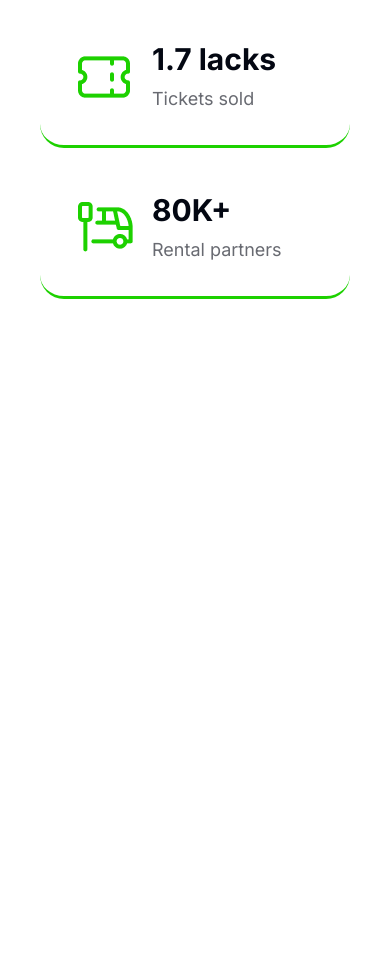
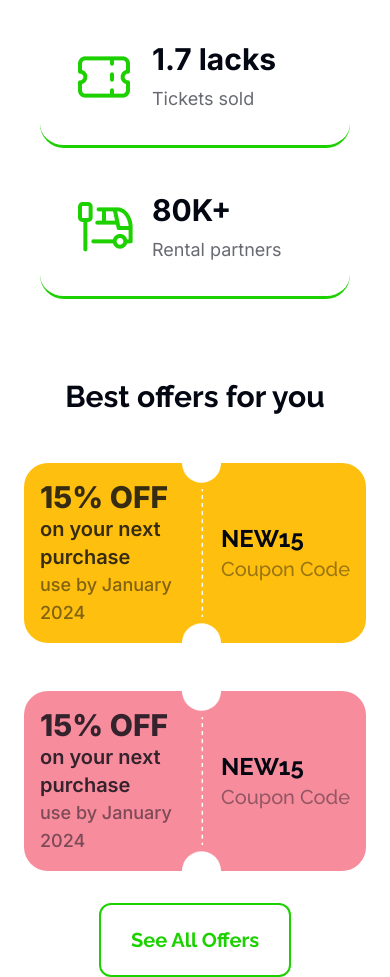
Before and after one commit to muinuddin-sm12/Milestone5-Assignment, a plain HTML site: page index.html in a window 390 px wide. Shown: the part 735-1712 px from the top of the page. Before the commit the page ends 1034 px from the top, so only its background shows below. Drawn offline with nearby package versions, Linux system fonts and the light colour scheme.

Commit message:
Best Offers section added with responsive

```diff
--- a/index.html
+++ b/index.html
@@ -53,8 +53,42 @@
             </div>
         </div>
     </header>
-    <main class="container">
-
+    <main class="container px-6 lg:px-[135px] lg:mt-[180px] mt-[450px]">
+        <!-- Best offers section -->
+        <div class="mb-[120px]">
+            <h2 class="text-center font-bold text-3xl lg:text-[40px] text-[#030712] mb-12">Best offers for you</h2>
+            <div class="flex flex-col lg:flex-row justify-center items-center gap-6 mb-8 lg:mb-16">
+                <!-- left -->
+                <div class="flex justify-between items-center h-[180px] lg:h-[220px] lg:w-[573px] p-4 lg:p-[50px] bg-[#FFBF0F] rounded-3xl mb-6 lg:mb-0">
+                    <div class="flex-1">
+                        <h2 class="inter text-3xl lg:text-[40px] text-[#030712cc] font-extrabold">15% OFF</h2>
+                        <p class="inter text-xl text-[#030712cc] font-semibold">on your next purchase</p>
+                        <p class="inter text-lg text-[#03071280] font-medium">use by January 2024</p>
+                    </div>
+                    <img class="h-[180px] lg:h-[220px]" src="images/cupon-devider.png" alt="">
+                    <div>
+                        <h3 class="text-2xl lg:text-[32px] text-[#030712] font-bold">NEW15</h3>
+                        <p class="text-xl font-medium text-[#03071266]">Coupon Code</p>
+                    </div>
+                </div>
+                <!-- right -->
+                <div class="flex justify-between items-center h-[180px] lg:h-[220px] lg:w-[573px] p-4 lg:p-[50px] bg-[#F78C9C] rounded-3xl">
+                    <div class="flex-1">
+                        <h2 class="inter text-3xl lg:text-[40px] text-[#030712cc] font-extrabold">15% OFF</h2>
+                        <p class="inter text-xl text-[#030712cc] font-semibold">on your next purchase</p>
+                        <p class="inter text-lg text-[#03071280] font-medium">use by January 2024</p>
+                    </div>
+                    <img class="h-[180px] lg:h-[220px]" src="images/cupon-devider.png" alt="">
+                    <div>
+                        <h3 class="text-2xl lg:text-[32px] text-[#030712] font-bold">NEW15</h3>
+                        <p class="text-xl font-medium text-[#03071266]">Coupon Code</p>
+                    </div>
+                </div>
+            </div>
+            <div class="flex justify-center">
+                <button class="text-xl font-bold text-[#1DD100] px-[30px] py-[21px] border-2 rounded-xl border-[#1DD100]">See All Offers</button>
+            </div>
+        </div>
     </main>
     <footer class="container">
 
```
